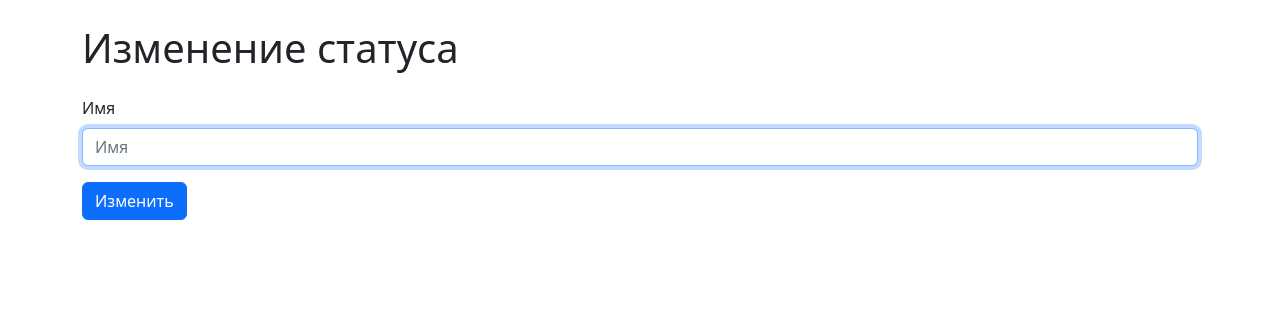
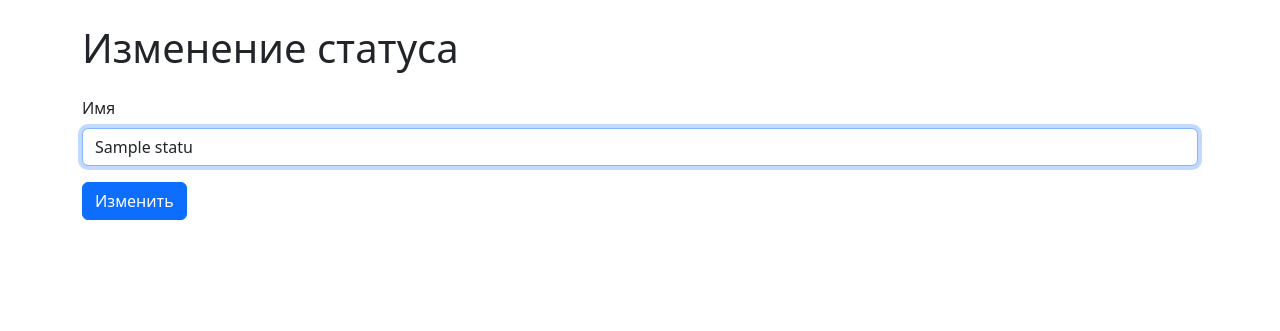
Before and after one commit to un-f0rgiven/python-project-52, a Django app: page /statuses/1/update/ in a window 1280 px wide. Shown: the part 58-389 px from the top of the page. Run offline with Django 5.2, Linux system fonts and the light colour scheme; a user stored in the database is signed in; tables that the repository leaves empty hold one stand-in row (values such as "Sample post").

Commit message:
update file

```diff
--- a/statuses/templates/statuses/status_update.html
+++ b/statuses/templates/statuses/status_update.html
@@ -8,7 +8,7 @@
 
 <form method="post">
     {% csrf_token %}
-    <div class="mb-3"><label class="form-label" for="id_name">Имя</label><input type="text" name="name" maxlength="100" class="form-control" placeholder="Имя" required id="id_name" value="{{ status.name }}" autofocus></div>
+    <div class="mb-3"><label class="form-label" for="id_name">Имя</label><input type="text" name="name" maxlength="100" class="form-control" placeholder="Имя" required id="id_name" value="{{ form.name.value }}" autofocus></div>
       <input class="btn btn-primary" type="submit" value="Изменить">
 </form>
 
```
